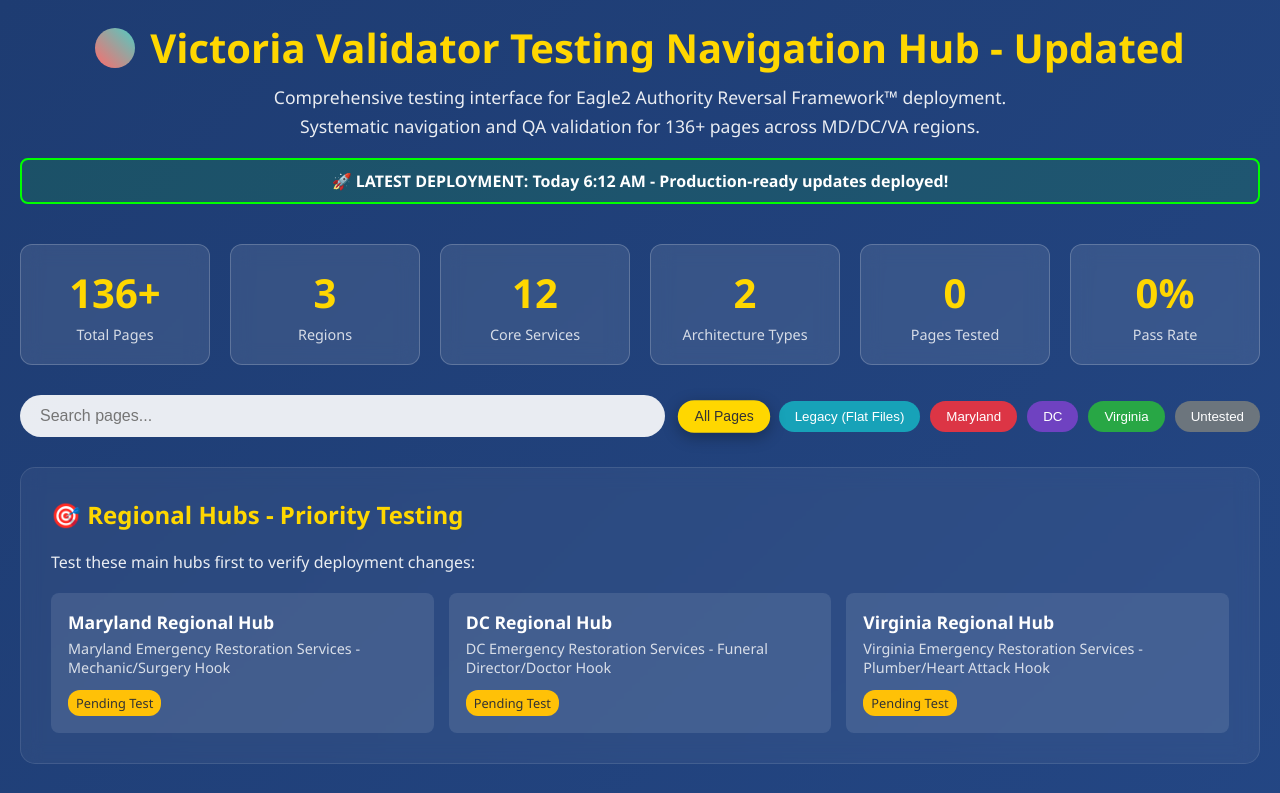
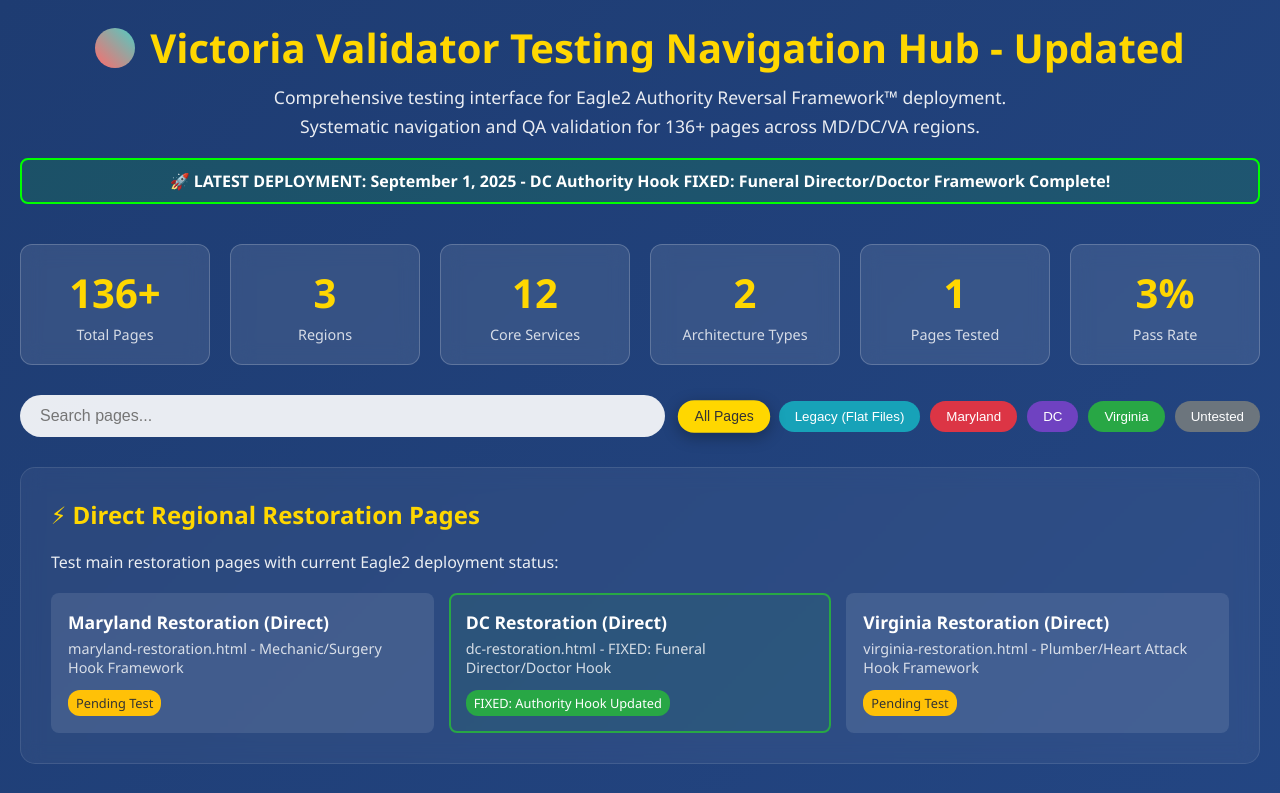
Before and after one commit to klatt42/supercharged-ai-workspace, a website: page test-links.html in a window 1280 px wide. Shown: the top 793 px of the page. Drawn offline with Linux system fonts and the light colour scheme.

Commit message:
Eagle2: Update Victoria Validator with current testing status

```diff
--- a/test-links.html
+++ b/test-links.html
@@ -290,7 +290,7 @@
             <p>Systematic navigation and QA validation for 136+ pages across MD/DC/VA regions.</p>
 
             <div class="deployment-status">
-                <strong>🚀 LATEST DEPLOYMENT: Today 6:12 AM - Production-ready updates deployed!</strong>
+                <strong>🚀 LATEST DEPLOYMENT: September 1, 2025 - DC Authority Hook FIXED: Funeral Director/Doctor Framework Complete!</strong>
             </div>
         </div>
 
@@ -334,6 +334,29 @@
         </div>
 
         <!-- REGIONAL HUBS - PRIORITY TESTING -->
+        <!-- REGIONAL RESTORATION PAGES - DIRECT LINKS -->
+        <div class="testing-section">
+            <h2 class="section-title">⚡ Direct Regional Restoration Pages</h2>
+            <p style="margin-bottom: 20px; opacity: 0.9;">Test main restoration pages with current Eagle2 deployment status:</p>
+            <div class="page-grid">
+                <a href="/maryland-restoration.html" class="page-link" data-category="maryland" onclick="markTested(this)">
+                    <div class="page-title">Maryland Restoration (Direct)</div>
+                    <div class="page-description">maryland-restoration.html - Mechanic/Surgery Hook Framework</div>
+                    <div class="page-status status-pending">Pending Test</div>
+                </a>
+                <a href="/dc-restoration.html" class="page-link tested" data-category="dc" onclick="markTested(this)">
+                    <div class="page-title">DC Restoration (Direct)</div>
+                    <div class="page-description">dc-restoration.html - FIXED: Funeral Director/Doctor Hook</div>
+                    <div class="page-status status-tested">FIXED: Authority Hook Updated</div>
+                </a>
+                <a href="/virginia-restoration.html" class="page-link" data-category="virginia" onclick="markTested(this)">
+                    <div class="page-title">Virginia Restoration (Direct)</div>
+                    <div class="page-description">virginia-restoration.html - Plumber/Heart Attack Hook Framework</div>
+                    <div class="page-status status-pending">Pending Test</div>
+                </a>
+            </div>
+        </div>
+
         <div class="testing-section">
             <h2 class="section-title">🎯 Regional Hubs - Priority Testing</h2>
             <p style="margin-bottom: 20px; opacity: 0.9;">Test these main hubs first to verify deployment changes:</p>
@@ -588,7 +611,7 @@
     </div>
 
     <script>
-        let testedCount = 0;
+        let testedCount = 1; // DC restoration page already fixed
         let totalPages = document.querySelectorAll('.page-link').length;
 
         function markTested(element) {
```
